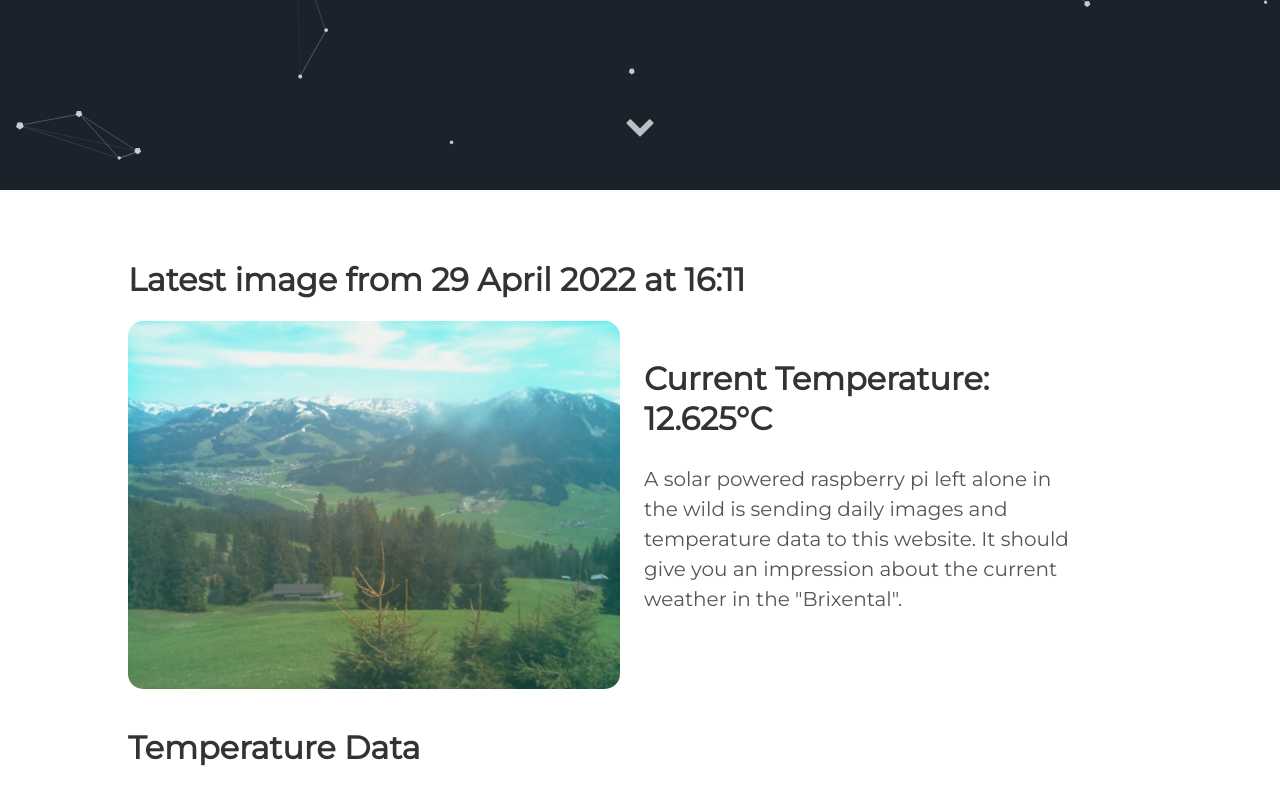
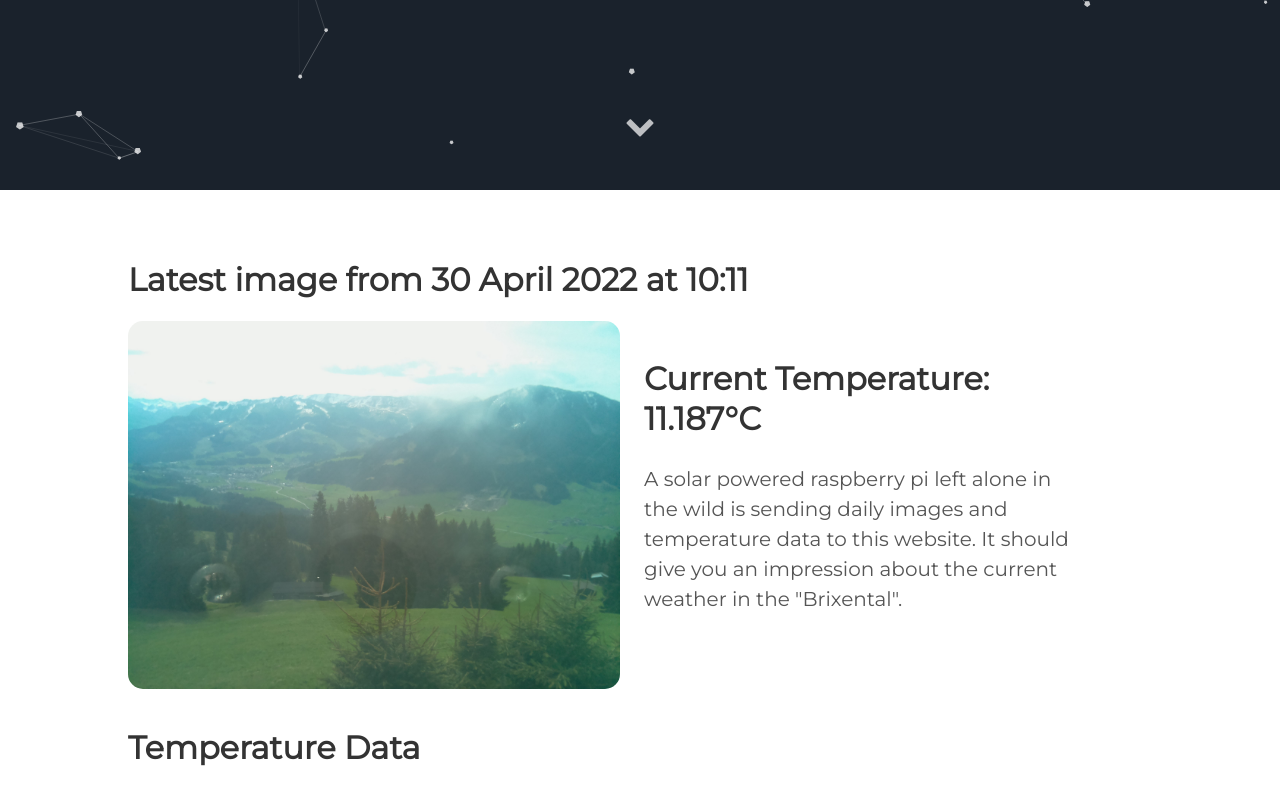
Before and after one commit to vektorious/vektorious.github.io, a Jekyll site: the page built from resources/huette.md, in a window 1280 px wide and 900 px high, scrolled down 710 px. Shown: the top 805 px of the window. Built offline with Jekyll 4.4.1, drawn with Linux system fonts in a browser that asks for light colours.

Commit message:
I'm a bot beep boop

```diff
--- a/resources/huette.md
+++ b/resources/huette.md
@@ -6,13 +6,13 @@ image: '/assets/img/'
 description: 'Live image from the Austrian alps'
 twitter_text: ' '
 ---
-## Latest image from 29 April 2022 at 16:11
+## Latest image from 30 April 2022 at 10:11
 <div class="huette">
   <div class="huette-image">
     <img src="{{ "/assets/img/huette.jpg" | prepend: site.baseurl }}">
   </div>
   <div class="huette-text">
-        <h2>Current Temperature: 12.625°C</h2>
+        <h2>Current Temperature: 11.187°C</h2>
         <p>A solar powered raspberry pi left alone in the wild is sending daily images and temperature data to this website. It should give you an impression about the current weather in the "Brixental".</p>
 
   </div>
```
Also changed, not shown: rpi-script/2022-04-30_100942.txt (renamed from rpi-script/2022-04-29_160940.txt, +5 -5 lines), rpi-script/huette.md (+2 -2 lines), assets/img/huette.jpg, assets/img/temp_plot.png, rpi-script/temp_plot.png, 1 other file.
